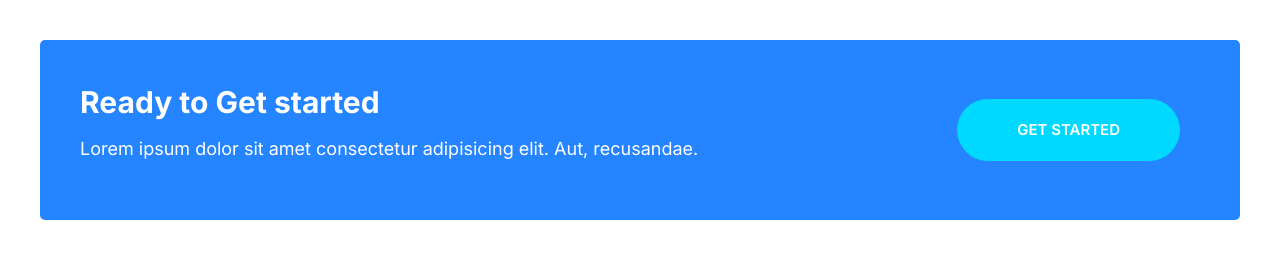
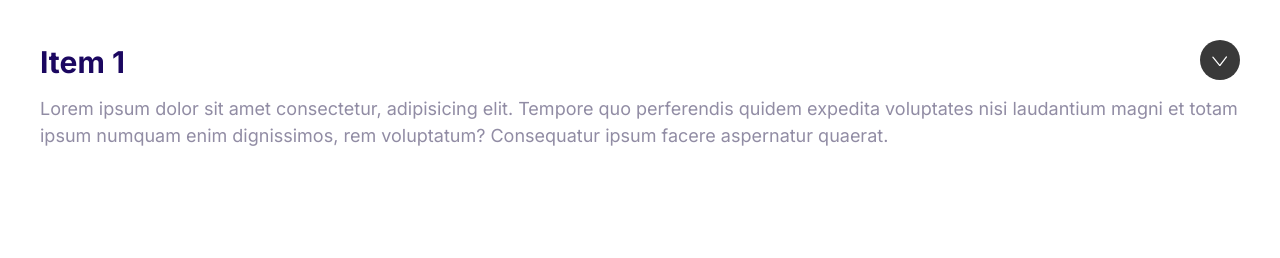
Before and after one commit to dead-alchemy/code-with-mosh-2021, a plain HTML site: page html5-css3-3/index.html in a window 1280 px wide. Drawn offline with Linux system fonts and the light colour scheme.

Commit message:
collabsible

```diff
--- /dev/null
+++ b/html5-css3-3/code/main.js
@@ -0,0 +1,6 @@
+const collapsibles = document.querySelectorAll(".collapsible");
+collapsibles.forEach((item) =>
+  item.addEventListener("click", function () {
+    this.classList.toggle("collapsible--expanded");
+  })
+);
--- a/html5-css3-3/css/styles.css
+++ b/html5-css3-3/css/styles.css
@@ -554,3 +554,36 @@ a {
 		margin: 0 2rem;
 	}
 }
+
+/* collapsible */
+
+.collapsible__header {
+	display: flex;
+	justify-content: space-between;
+}
+
+.collapsible__heading {
+	margin-top: 0;
+	font-size: 3rem;
+}
+
+.collapsible__chevron {
+	transform: rotate(-90deg);
+	transition: transform 0.3s;
+}
+
+.collapsible__content {
+	max-height: 0;
+	overflow: hidden;
+	opacity: 0;
+	transition: all 0.3s;
+}
+
+.collapsible--expanded .collapsible__chevron {
+	transform: rotate(0);
+}
+
+.collapsible--expanded .collapsible__content {
+	max-height: 100vh;
+	opacity: 1;
+}
--- a/html5-css3-3/index.html
+++ b/html5-css3-3/index.html
@@ -15,19 +15,20 @@
 		<title>Moshified</title>
 	</head>
 	<body style="padding: 4rem">
-		<div class="callout callout--primary">
-			<div class="grid grid--cols-2">
-				<div class="callout__content">
-					<h2 class="callout__heading">Ready to Get started</h2>
-					<p>
-						Lorem ipsum dolor sit amet consectetur adipisicing elit.
-						Aut, recusandae.
-					</p>
-				</div>
-				<a href="#" class="btn btn--secondary btn--stretched"
-					>Get Started</a
-				>
+		<div class="collapsible collapsible--expanded">
+			<header class="collapsible__header">
+				<h2 class="collapsible__heading">Item 1</h2>
+				<svg class="icon icon--white collapsible__chevron">
+					<use xlink:href="images/sprite.svg#chevron"></use>
+				</svg>
+			</header>
+			<div class="collapsible__content">
+				Lorem ipsum dolor sit amet consectetur, adipisicing elit.
+				Tempore quo perferendis quidem expedita voluptates nisi
+				laudantium magni et totam ipsum numquam enim dignissimos, rem
+				voluptatum? Consequatur ipsum facere aspernatur quaerat.
 			</div>
 		</div>
+		<script src="./code/main.js"></script>
 	</body>
 </html>
```
Also changed, not shown: html5-css3-3/components/collabsible.html (added, +14 -0 lines).
